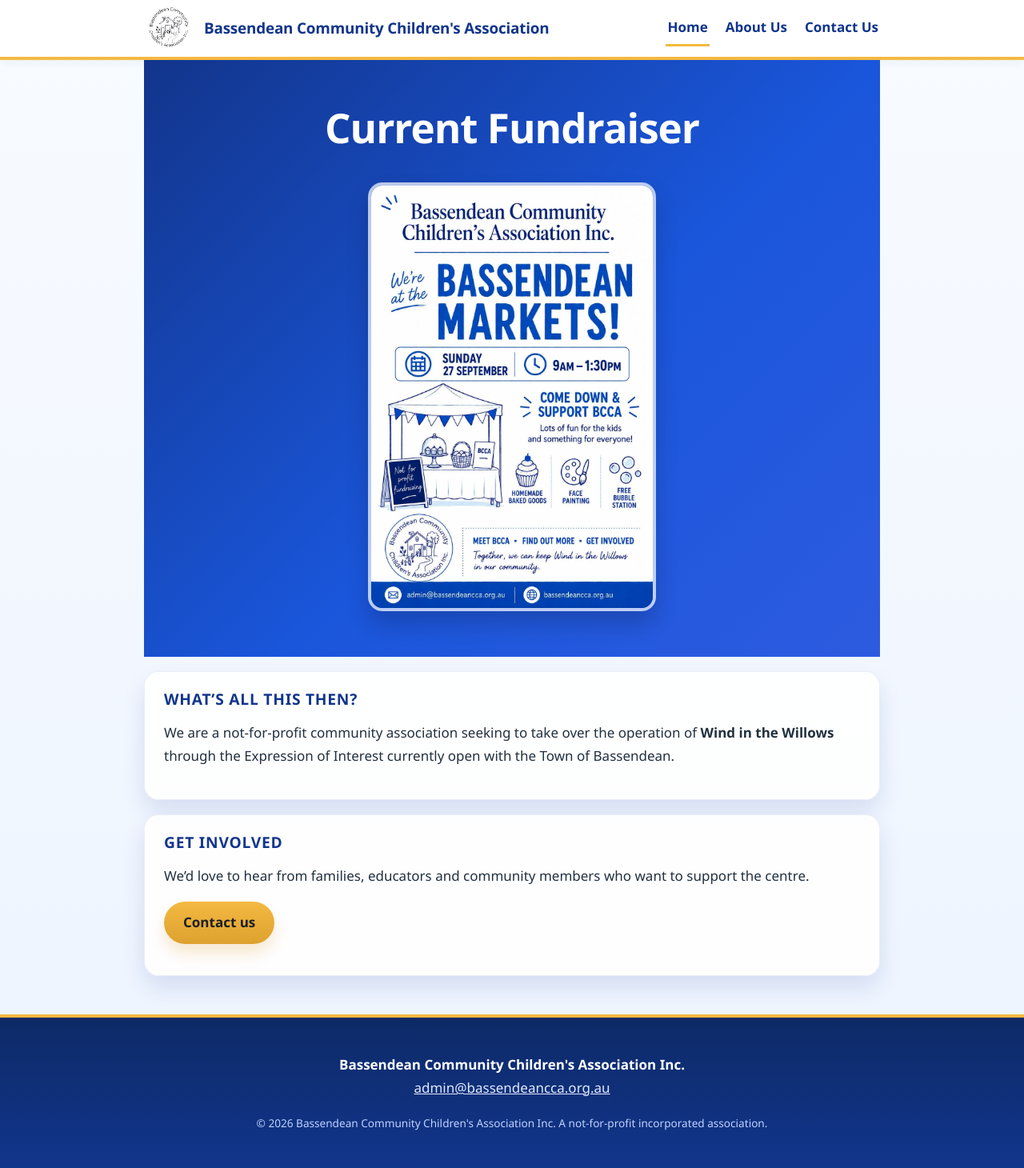
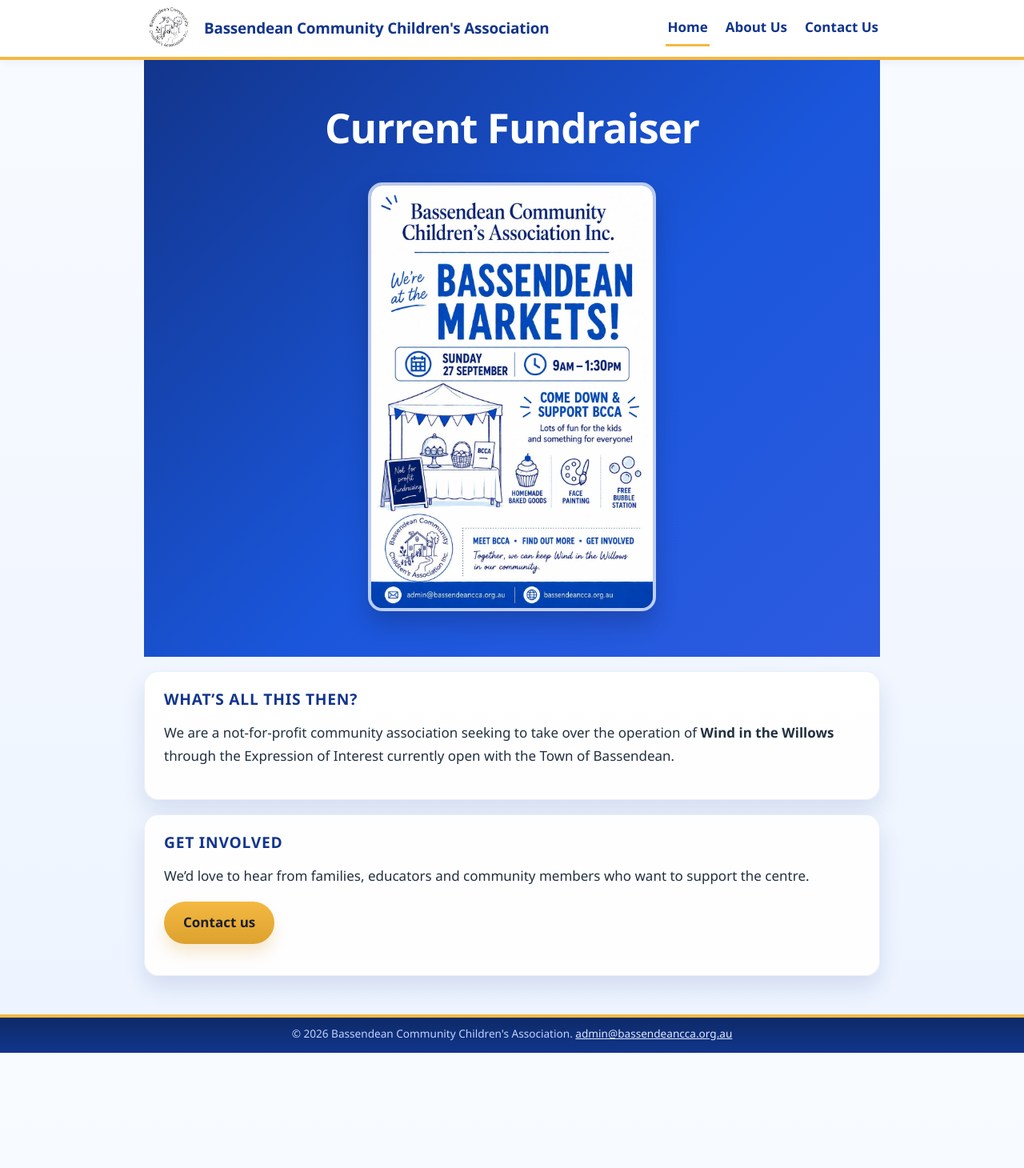
Before and after one commit to AndrewRLogan/bcca-website, a Jekyll site: the page built from index.html, in a window 1280 px wide. Shown: the whole page at 80% size. Built offline with Jekyll 4.4.1, drawn with Linux system fonts in a browser that asks for light colours; after the commit the page ends 1316 px from its top, so only the background shows below that.

Commit message:
Simplify footer content and spacing

```diff
--- a/_includes/footer.html
+++ b/_includes/footer.html
@@ -1,12 +1,8 @@
 <footer class="site-footer">
   <div class="container">
-    <p>
-      <strong>{{ site.title }} Inc.</strong><br>
+    <p class="small footer-meta">
+      &copy; {{ 'now' | date: "%Y" }} Bassendean Community Children's Association.
       <a href="mailto:{{ site.email }}">{{ site.email }}</a>
-    </p>
-    <p class="small">
-      &copy; {{ 'now' | date: "%Y" }} Bassendean Community Children's Association Inc.
-      A not-for-profit incorporated association.
     </p>
   </div>
 </footer>
--- a/assets/css/style.css
+++ b/assets/css/style.css
@@ -213,7 +213,7 @@
 /* Footer */
 .site-footer {
   margin-top: 48px;
-  padding: 28px 0 32px;
+  padding: 10px 0 14px;
   background: linear-gradient(180deg, #0d2a67 0%, var(--blue-dark) 100%);
   color: var(--white);
   text-align: center;
@@ -223,6 +223,16 @@
 .site-footer a { color: #dfe9ff; }
 .site-footer .small { font-size: 0.85rem; color: #bfd3ff; }
 
+.footer-meta {
+  margin: 0;
+  line-height: 1.5;
+}
+
+.footer-meta a {
+  color: #dfe9ff;
+  text-decoration: underline;
+}
+
 @media (max-width: 560px) {
   .header-inner { flex-direction: column; align-items: flex-start; }
   .site-nav { gap: 8px 12px; }
```
